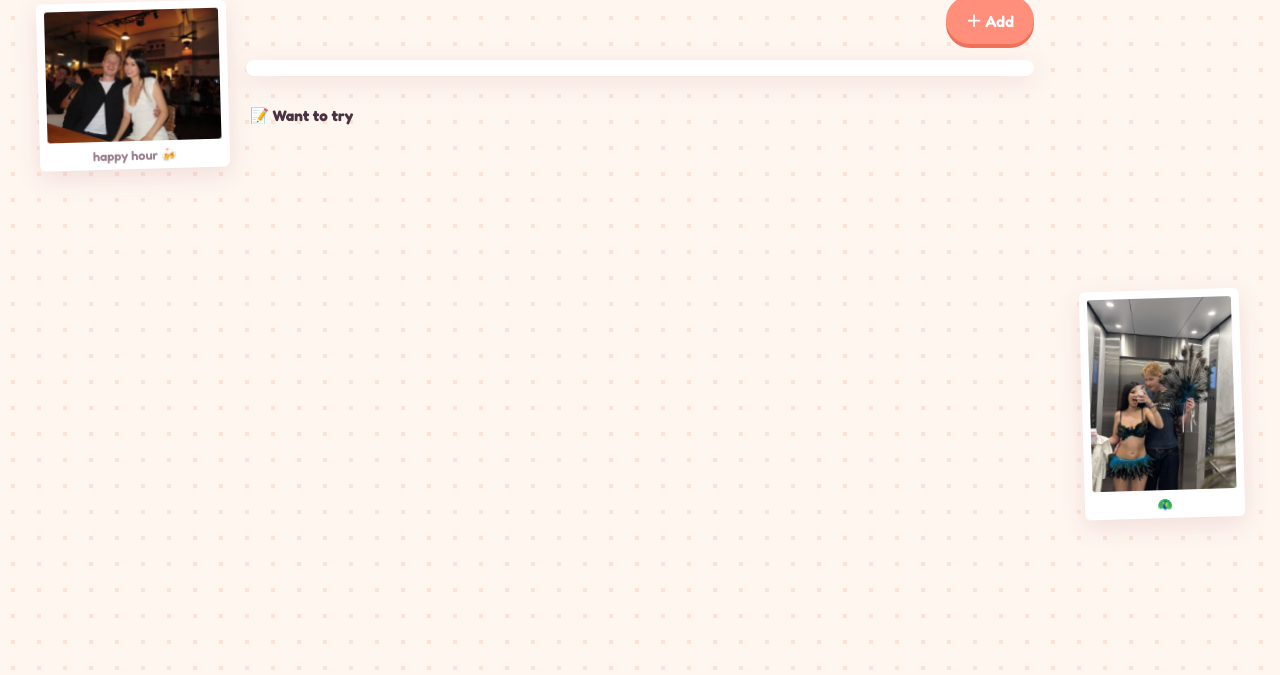
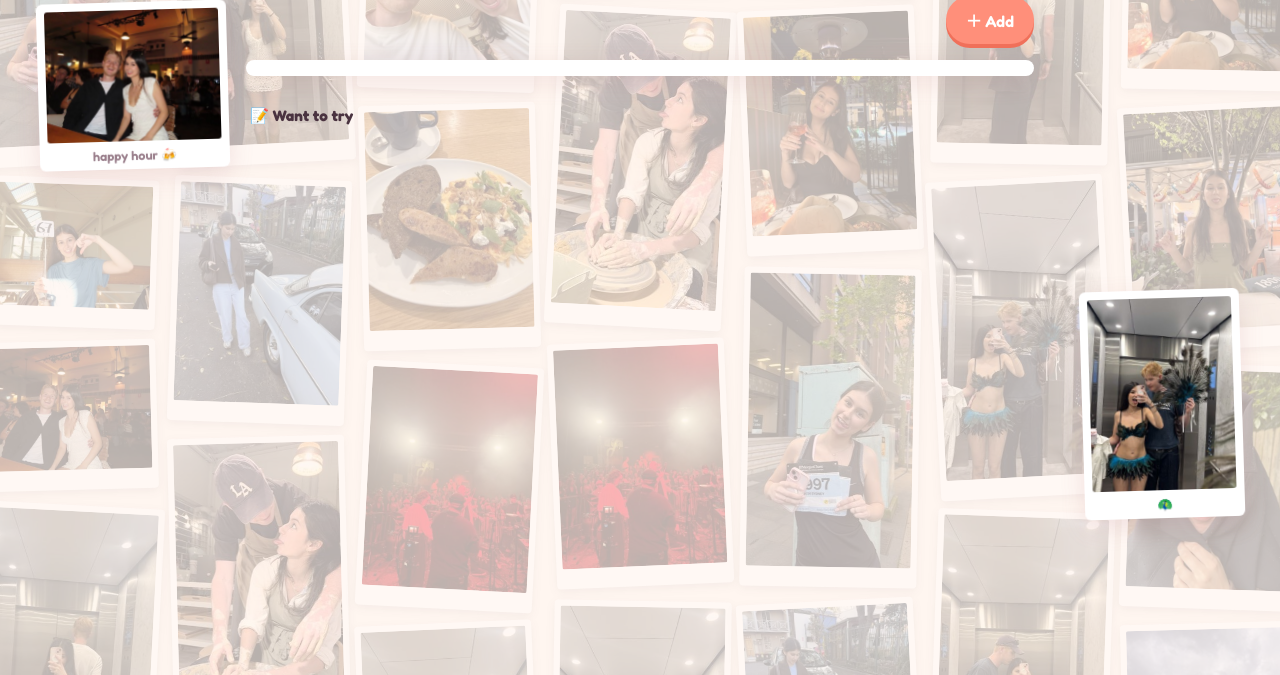
Before and after one commit to lucamilne15/dumpling-boba-index, a plain HTML site: page index.html in a window 1280 px wide. Shown: the part 125-800 px from the top of the page. Drawn offline with Linux system fonts and the light colour scheme.

Commit message:
Replace dotted background with a photo wall
Co-Authored-By: Claude Opus 5.5 <noreply@anthropic.com>

```diff
--- a/index.html
+++ b/index.html
@@ -78,11 +78,19 @@
     body {
       font-family: 'Fredoka', ui-rounded, -apple-system, 'Segoe UI', sans-serif;
       background-color: var(--bg);
-      background-image: radial-gradient(var(--dot) 2.5px, transparent 2.5px);
-      background-size: 26px 26px;
       color: var(--ink); min-height: 100vh; transition: background-color 0.3s;
     }
     button { font-family: inherit; }
+
+    /* Photo wall: a scrapbook of polaroids under a see-through wash of the tab colour */
+    .wall { position: fixed; inset: -30px; z-index: 0; pointer-events: none; overflow: hidden;
+            columns: 170px; column-gap: 14px; padding: 0 10px; }
+    .wall figure { break-inside: avoid; margin: 0 0 14px; background: #fff; padding: 6px 6px 20px; border-radius: 4px;
+                   box-shadow: 0 3px 10px rgba(74,51,64,0.18); transform: rotate(var(--r)); }
+    .wall img { display: block; width: 100%; border-radius: 2px; }
+    .wall::after { content: ''; position: fixed; inset: 0; background: color-mix(in srgb, var(--bg) 72%, transparent);
+                   transition: background 0.3s; }
+    @media (max-width: 560px) { .wall { columns: 110px; column-gap: 10px; } .wall::after { background: color-mix(in srgb, var(--bg) 80%, transparent); } .wall figure { padding: 4px 4px 12px; margin-bottom: 10px; } }
 
     /* Floating polaroids behind the page (photos listed in FLOATERS) */
     header, main { position: relative; z-index: 1; }
@@ -235,6 +243,7 @@
   </style>
 </head>
 <body>
+<div class="wall" id="wall" aria-hidden="true"></div>
 <div class="floaters" id="floaters" aria-hidden="true"></div>
 
 <header>
@@ -429,6 +438,14 @@
     happyhour: { title: 'Happy Hour Index', noun: 'happy hour', emoji: '🍹', nameLabel: 'Happy hour', placeholder: 'e.g. $10 spritzes, 4–6pm weekdays',
                  place: 'e.g. The Glenmore, The Rocks', ordered: 'e.g. 2 Aperol spritzes, a jug of margs, fries' },
   };
+  /* ---- Photo wall: every .jpg in wall/ named 01, 02, 03… — bump WALL_COUNT when adding more ---- */
+  const WALL_COUNT = 16;
+  const wallPhotos = Array.from({ length: WALL_COUNT }, (_, i) => `wall/${String(i + 1).padStart(2, '0')}.jpg`);
+  // Repeat the set (second pass in a different order) so the wall fills tall screens without twins side by side
+  const wallOrder = [...wallPhotos, ...wallPhotos.map((_, i) => wallPhotos[(i * 7 + 5) % WALL_COUNT]), ...wallPhotos];
+  document.getElementById('wall').innerHTML = wallOrder.map((src, i) =>
+    `<figure style="--r:${[-3, 2, -1.5, 3, -2.5, 1][i % 6]}deg"><img src="${src}" alt="" loading="lazy"></figure>`).join('');
+
   /* ---- Floating photos: drop a file in floaters/ and add a line here ---- */
   const FLOATERS = [
     { src: 'floaters/pub-night.jpg', caption: 'happy hour 🍻' },
```
Also changed, not shown: wall/01.jpg (added), wall/02.jpg (added), wall/03.jpg (added), wall/04.jpg (added), wall/05.jpg (added), wall/06.jpg (added), wall/07.jpg (added), wall/08.jpg (added), wall/09.jpg (added), wall/10.jpg (added), wall/11.jpg (added), wall/12.jpg (added), wall/13.jpg (added), wall/14.jpg (added), 2 more files.
